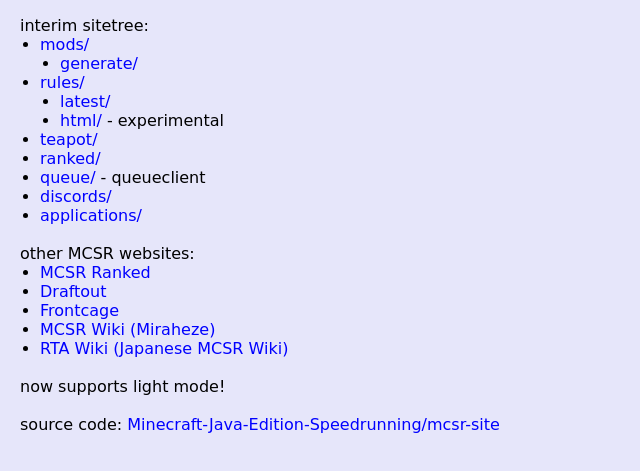
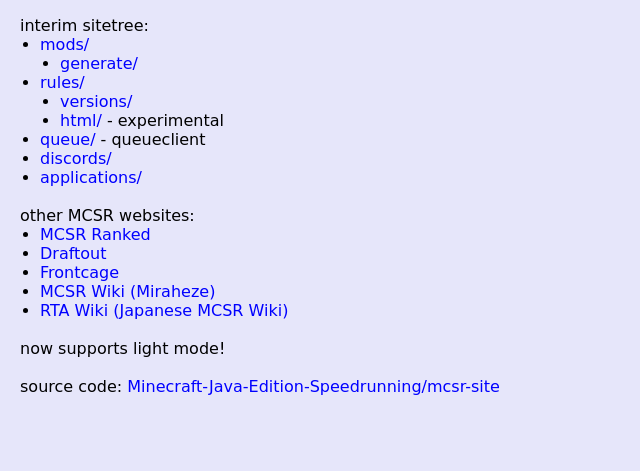
Before and after one commit to Minecraft-Java-Edition-Speedrunning/mcsr-site, a website: page public/index.html in a window 1280 px wide. Shown: the part 61-532 px from the top of the page, without its empty margins (0-640 px from the left). Drawn offline with Linux system fonts and the light colour scheme.

Commit message:
unlisted pages

```diff
--- a/public/index.html
+++ b/public/index.html
@@ -24,12 +24,12 @@
         <li>
             <a href="rules/">rules/</a>
             <ul>
-                <li><a href="rules/latest/">latest/</a>
+                <li><a href="rules/versions/">versions/</a>
                 <li><a href="rules/html/">html/</a> - experimental
             </ul>
         </li>
-        <li><a href="teapot/">teapot/</a>
-        <li><a href="ranked/">ranked/</a>
+        <!-- <li><a href="teapot/">teapot/</a> -->
+        <!-- <li><a href="ranked/">ranked/</a> -->
         <li><a href="queue/">queue/</a> - queueclient
         <li><a href="discords/">discords/</a>
         <li><a href="applications/">applications/</a>
```
Also changed, not shown: public/queue/index.html (+3 -0 lines).
